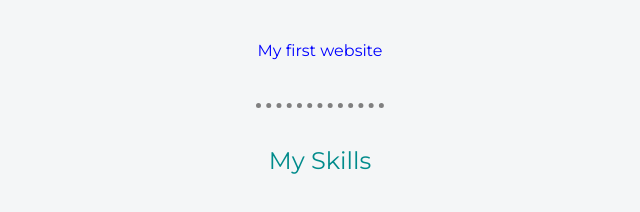
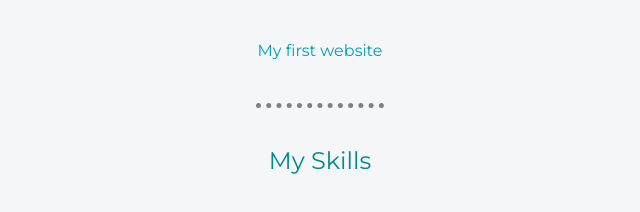
Before and after one commit to anikitsahoo1/mysite, a plain HTML site: page index.html in a window 1280 px wide. In both pictures the pointer is over the link "My first website". Shown: the part 1028-1240 px from the top of the page, 320-960 px from the left. Drawn offline with Linux system fonts and the light colour scheme.

Commit message:
Update about.css

```diff
--- a/css/about.css
+++ b/css/about.css
@@ -105,7 +105,7 @@ h3{
     margin-right: 10px;
   }
   a:hover{
-    color: blue;
+    color: rgb(0, 159, 180);
   }
   .button{
     margin: 50px auto;
```
